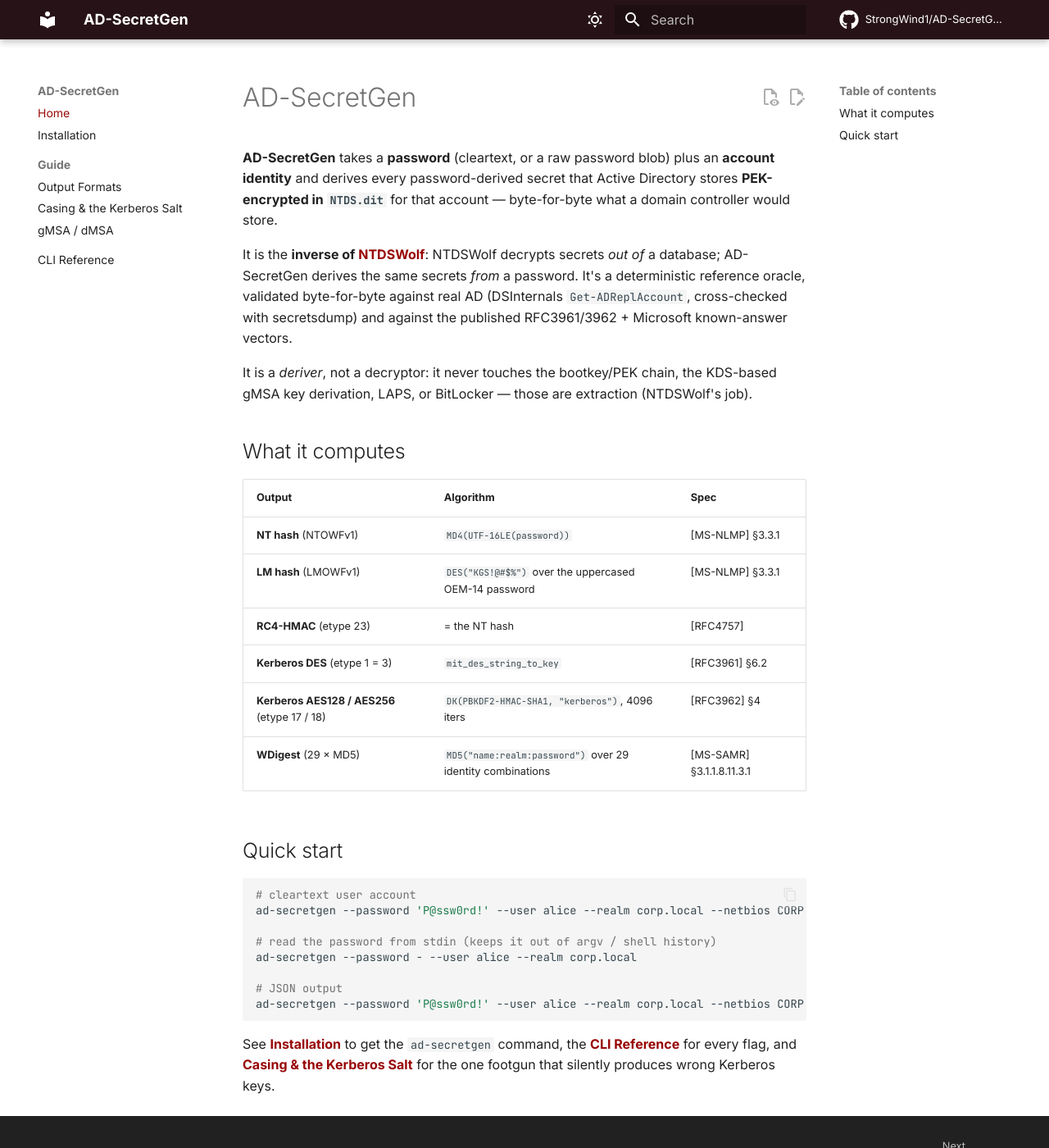
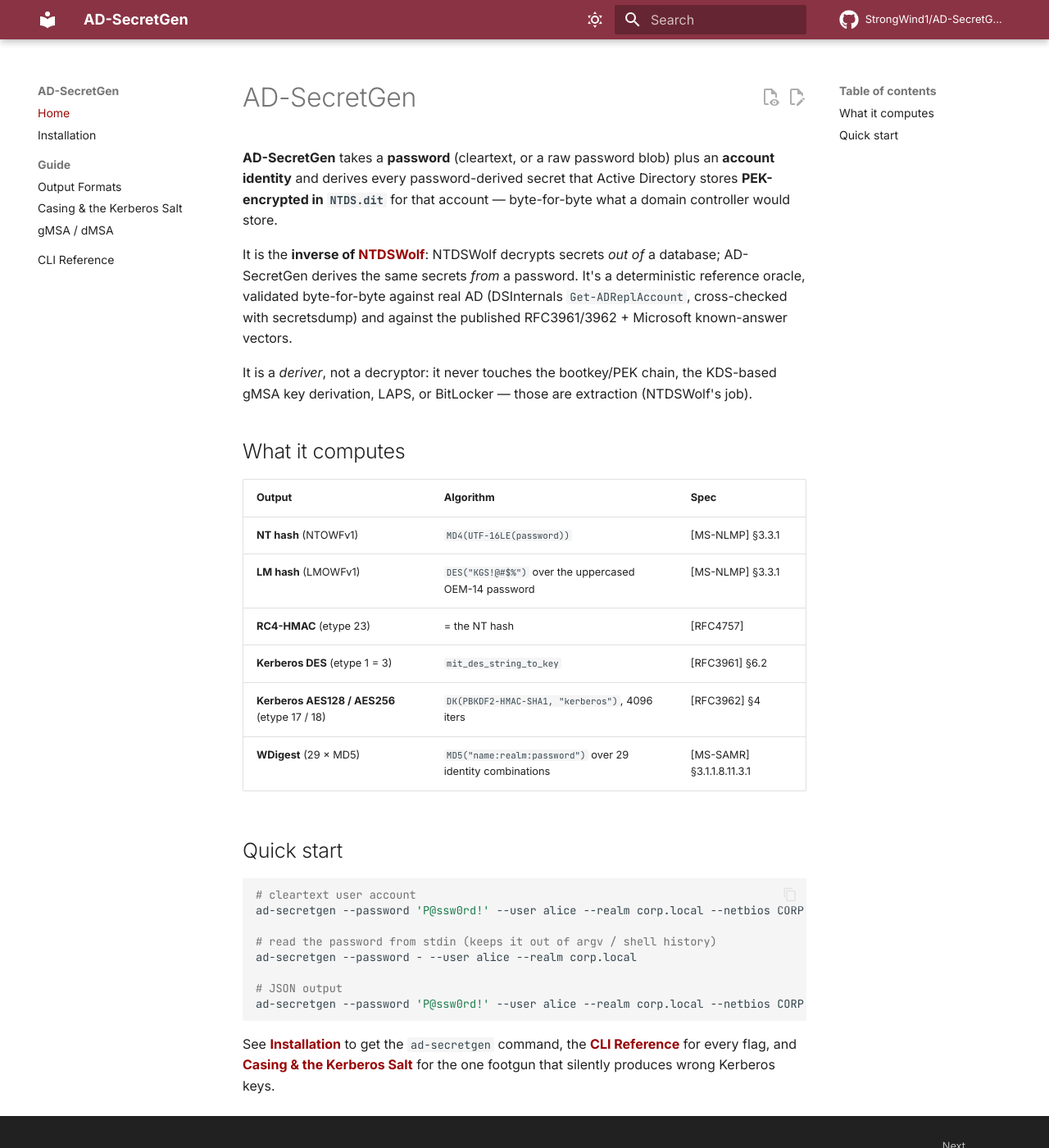
Before and after one commit to StrongWind1/AD-SecretGen, an MkDocs documentation site: the page built from docs/index.md, in a window 1280 px wide and 1400 px high. Shown: the whole window at 82% size. Built offline with MkDocs 1.6.1 and Material for MkDocs 9.7.7, drawn with Linux system fonts in a browser that asks for light colours; plug-ins that fetch from the network failed and are left out; comment, search, counter and statistics services are not loaded.

Commit message:
style(docs): stop tinting the page background with the site colour
--md-hue drives all 19 hsl-derived slate surfaces -- page, code blocks, footer,
tables -- so setting it per site coloured the whole page rather than just the
chrome, which hurt readability.

- pin --md-hue to Material's default 225deg on every site, so backgrounds are
  identical and neutral everywhere
- carry site identity in the header and accent only
- raise header lightness, solved per hue, so each bar separates from the now
  neutral page by the same ~2:1 that Material's own default primary does
- move ntcompress off the brown/khaki band and NTDSWolf off green, where it sat
  too close to WiFi_Cracking

```diff
--- a/docs/stylesheets/theme.css
+++ b/docs/stylesheets/theme.css
@@ -15,10 +15,12 @@
  */
 
 :root > * {
-  /* Header, tabs, footer */
-  --md-primary-fg-color: #271317;
-  --md-primary-fg-color--light: #3c1d23;
-  --md-primary-fg-color--dark: #180b0e;
+  /* Header and tabs. Lightness is chosen so the bar separates from the page by
+   * the same amount on every site (~2:1); a fixed value would not, since at equal
+   * lightness a blue header reads far darker than a yellow one. */
+  --md-primary-fg-color: #8a3344;
+  --md-primary-fg-color--light: #a03b4f;
+  --md-primary-fg-color--dark: #732b39;
 
   /* Text drawn on top of the header bar */
   --md-primary-bg-color: #ffffff;
@@ -34,13 +36,15 @@
  * solved to clear WCAG AA (4.5:1) against the scheme it renders on.
  *
  * --md-typeset-a-color is set explicitly because Material defaults it to
- * var(--md-primary-fg-color). With a primary this dark that renders body links in
- * near-black, indistinguishable from surrounding text. */
+ * var(--md-primary-fg-color), which renders body links in the header colour. */
 
 [data-md-color-scheme="slate"] {
-  /* Tints all 19 hsl-derived slate surfaces -- page, code, footer, tables -- to
-   * this site's hue, instead of hardcoding each one. */
-  --md-hue: 348;
+  /* Material's own default. Deliberately NOT the site hue: --md-hue drives all 19
+   * hsl-derived slate surfaces -- page, code blocks, footer, tables -- so tinting
+   * it per site colours the entire page and hurts readability. Backgrounds are
+   * identical and neutral across all eleven sites; only the header and accent
+   * carry the site identity. */
+  --md-hue: 225deg;
 
   --md-accent-fg-color: #e96363;
   --md-accent-fg-color--transparent: #e963631a;
```
